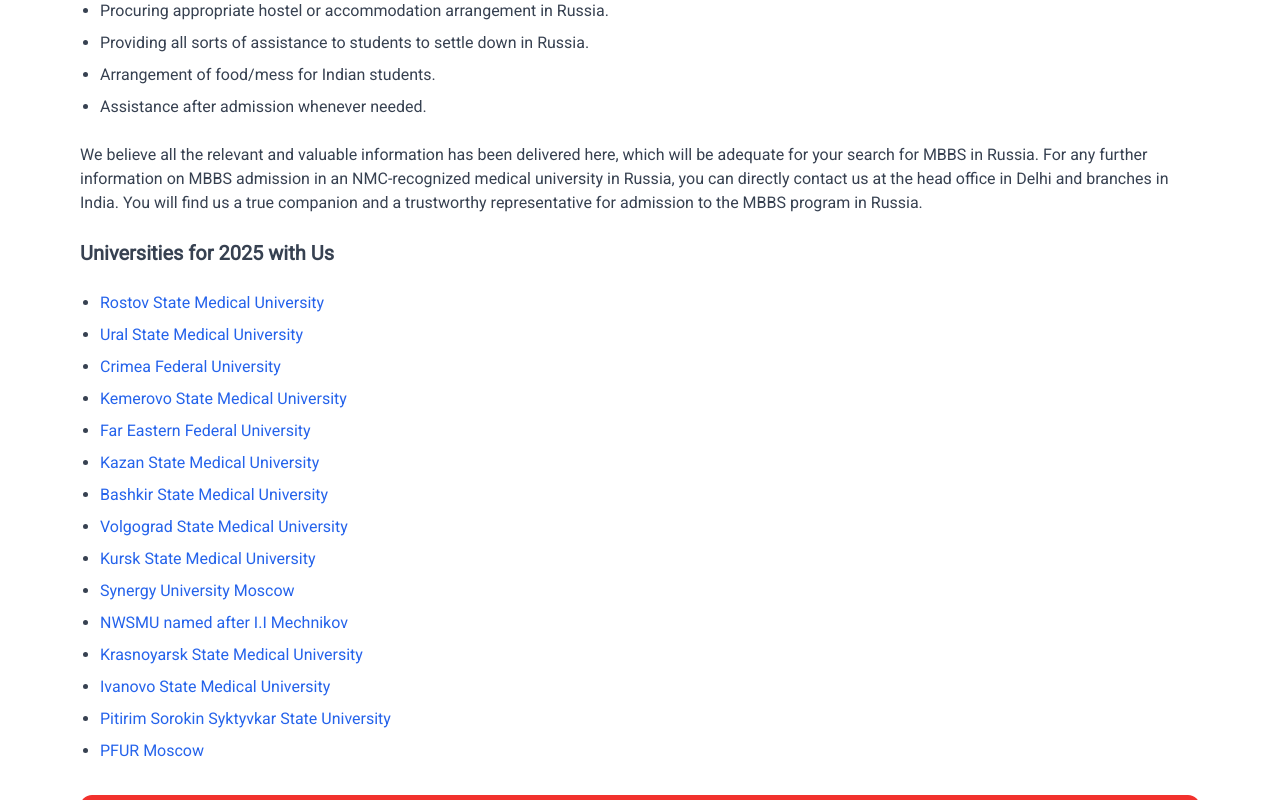
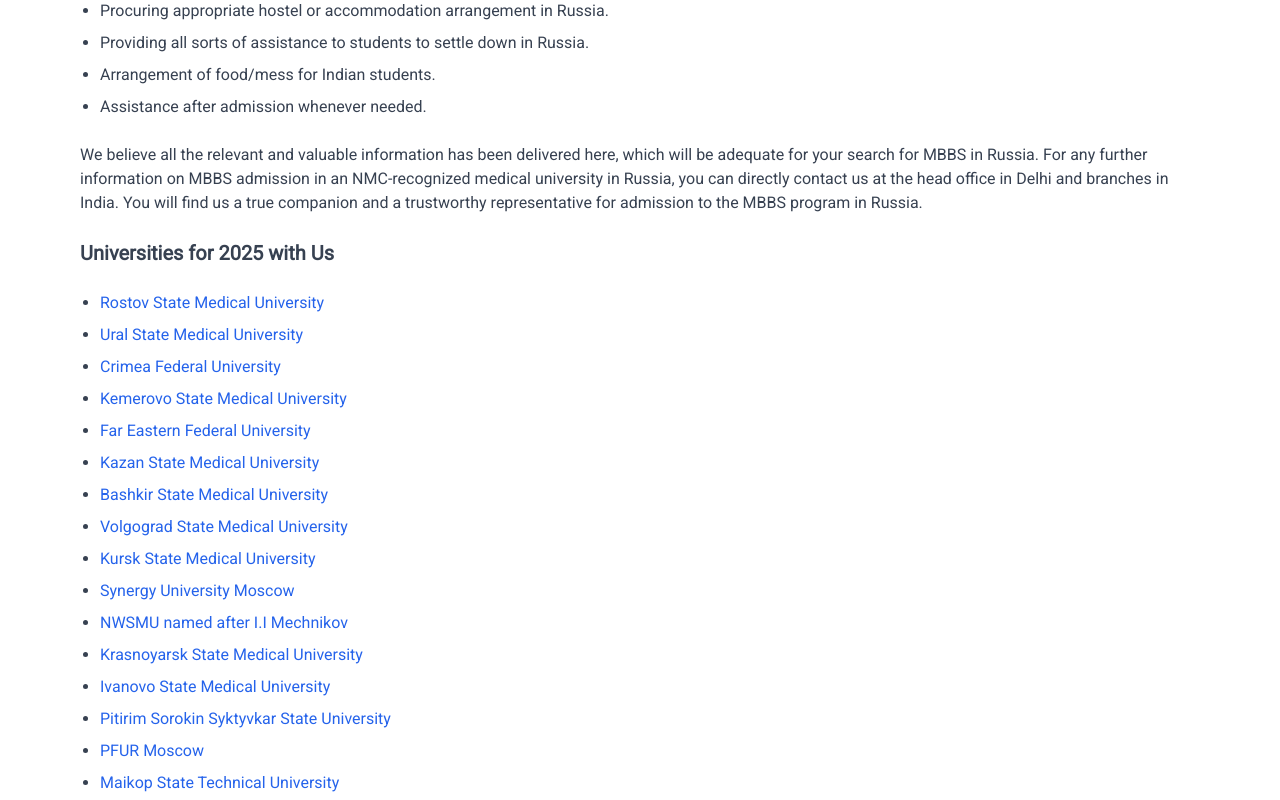
Before and after one commit to CompanyWork2025/rrec-clone, a React (Vite) app: page /study-mbbs-in-russia in a window 1280 px wide. Shown: the part 11200-12000 px from the top of the page. Built offline with nearby package versions, Linux system fonts and the light colour scheme.

Commit message:
list updated

```diff
--- a/src/pages/MBBS.jsx
+++ b/src/pages/MBBS.jsx
@@ -529,6 +529,12 @@
                                     { name: "Ivanovo State Medical University", route: "/ivanovo-state-medical-university" },
                                     { name: "Pitirim Sorokin Syktyvkar State University", route: "/pitirim-sorokin-syktyvkar-state-university" },
                                     { name: "PFUR Moscow", route: "/peoples-friendship-university-russia" },
+                                    { name: "Maikop State Technical University", route: "" },
+                                    { name: "Immanuel Kant Baltic Federal University", route: "" },
+                                    { name: "Samara State Medical University", route: "" },
+                                    { name: "Novosibirsk State University", route: "" },
+                                    { name: "Saint Luka Lugansk State Medical University", route: "" },
+                                    { name: "Donestsk State Medical University named after M. Gorky", route: "" },
                                 ].map((university, index) => (
                                     <li key={index}>
                                         <a href={university.route} className="text-blue-600 hover:underline">
```
